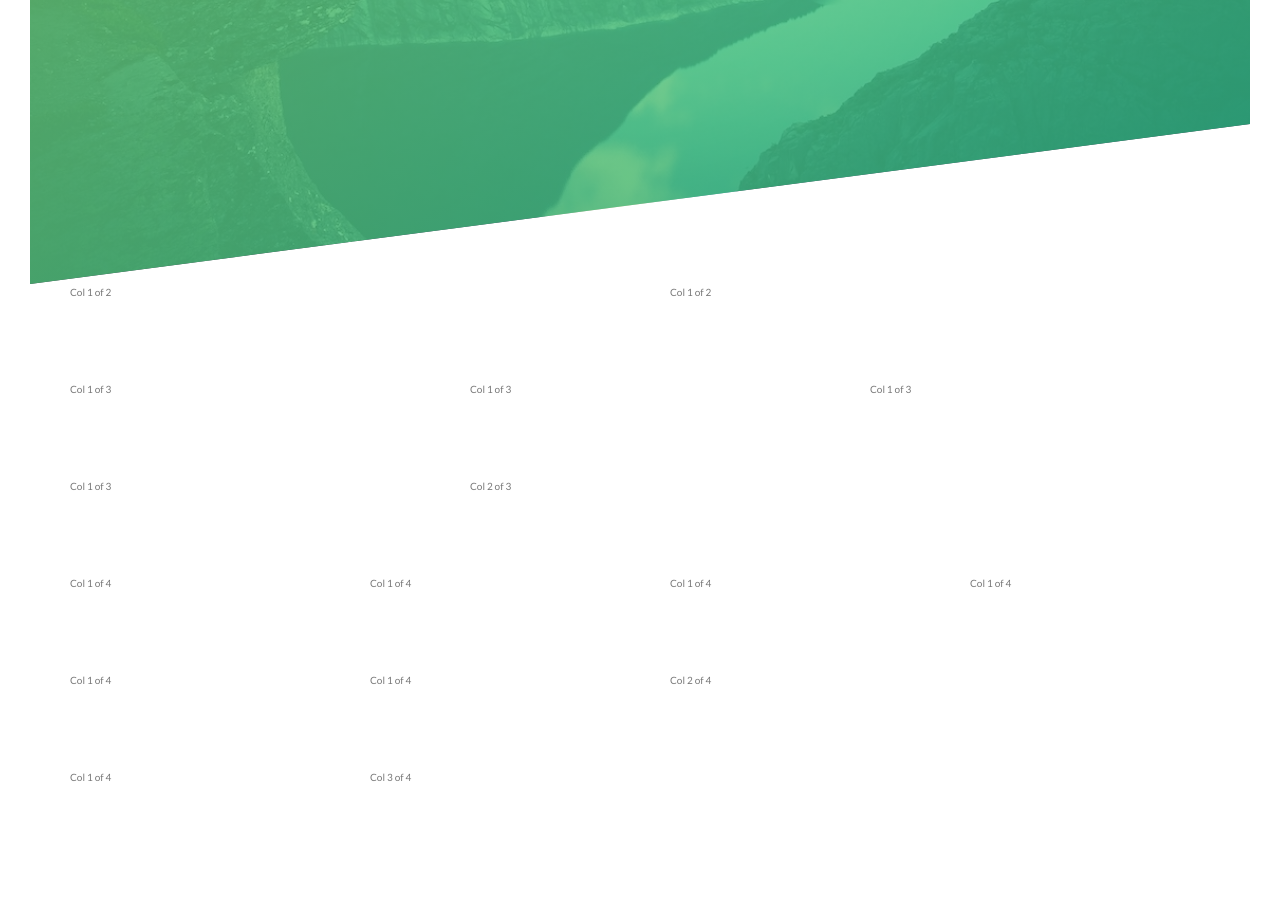
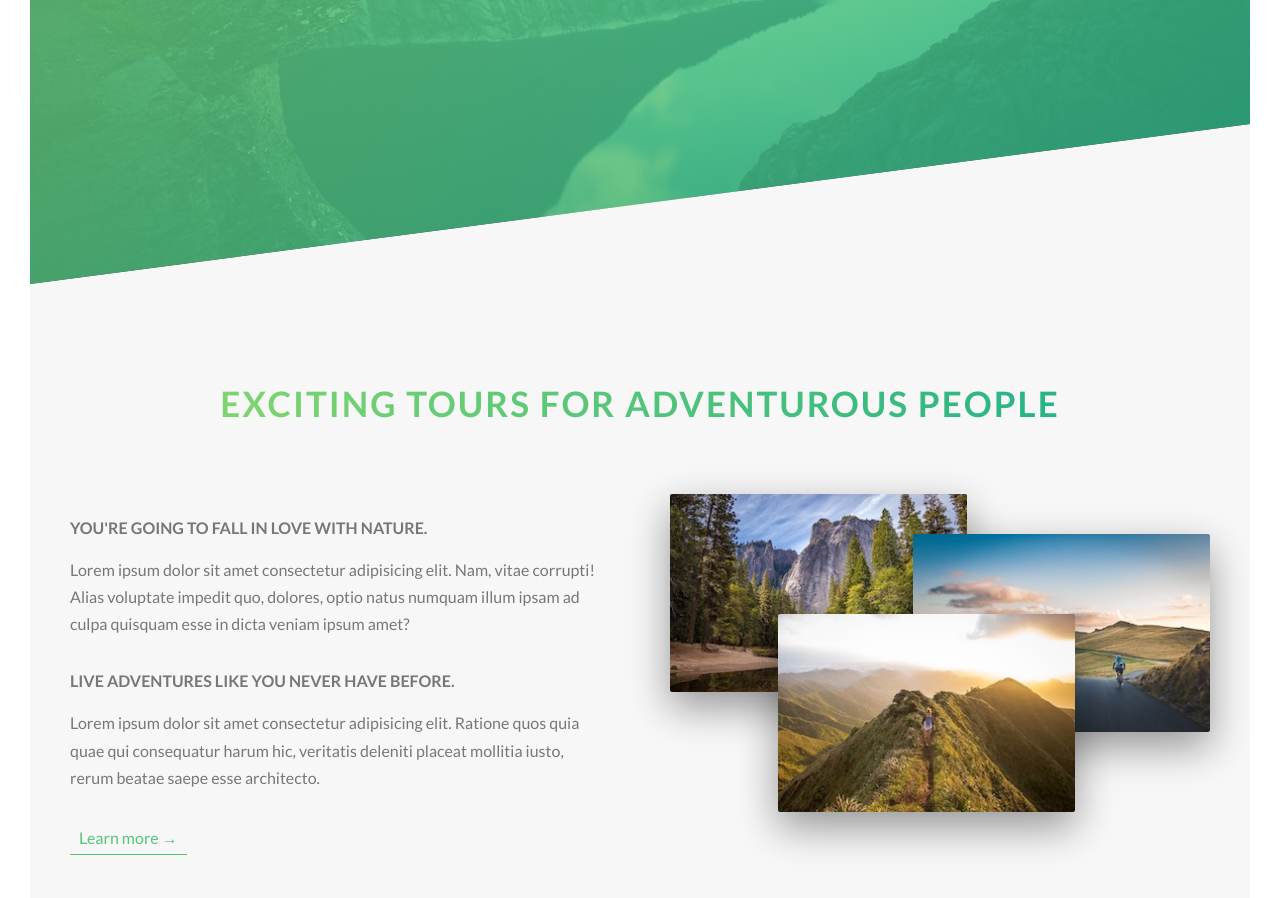
Before and after one commit to EzikeChris/Advanced-CSS-and-Sass-Flexbox-Grid-Animations-and-More-, a website: page Project_2/index.html in a window 1280 px wide. Shown: the part 506-1404 px from the top of the page. Before the commit the page ends 1322 px from the top, so only its background shows below. Drawn offline with Linux system fonts and the light colour scheme.

Commit message:
feat: about us section heading & row

```diff
--- a/Project_2/index.html
+++ b/Project_2/index.html
@@ -24,6 +24,7 @@
           <a href="#section-tours" class="btn btn--white btn--animated">Discover our tour</a>
       </div>
   </header>
+  <!--
         <section class="grid-test">
             <div class="row">
                 <div class="col-1-of-2">
@@ -86,5 +87,68 @@
                 </div>
             </div>
         </section>
+    -->
+
+    <main>
+
+        <!-- About Us Section -->
+        <section   class="section-about">
+            <div class="u-center-text u-margin-bottom-big">
+                <h2 class="heading-secondary">
+                    Exciting tours for adventurous people
+                </h2>
+            </div>
+            <div class="row">
+                <div class="col-1-of-2">
+                    <h3 class="heading-tertiary u-margin-bottom-small">You're going to fall in love with nature.</h3>
+                    <p class="paragraph">
+                        Lorem ipsum dolor sit amet consectetur adipisicing elit. Nam, vitae corrupti! Alias voluptate impedit quo, dolores, optio natus numquam illum ipsam ad culpa quisquam esse in dicta veniam ipsum amet?
+                    </p>
+                    <h3 class="heading-tertiary u-margin-bottom-small">Live adventures like you never have before.</h3>
+                    <p class="paragraph">
+                        Lorem ipsum dolor sit amet consectetur adipisicing elit. Ratione quos quia quae qui consequatur harum hic, veritatis deleniti placeat mollitia iusto, rerum beatae saepe esse architecto.
+                    </p>
+                    <a href="#" class="btn-text">Learn more &rarr;</a>
+                </div>
+                <div class="col-1-of-2">
+                    <div class="composition">
+                        <img srcset="img/nat-1.jpg 300w, img/nat-1-large.jpg 1000w"
+                            sizes="(max-width: 900px) 20vw, (max-width: 600px) 30vw, 300px"
+                            alt="Photo 1"
+                            class="composition__photo composition__photo--p1"
+                            src="img/nat-1-large.jpg"
+                        >
+                        <img srcset="img/nat-2.jpg 300w, img/nat-2-large.jpg 1000w"
+                            sizes="(max-width: 900px) 20vw, (max-width: 600px) 30vw, 300px"
+                            alt="Photo 2"
+                            class="composition__photo composition__photo--p2"
+                            src="img/nat-2-large.jpg"
+                        >
+                        <img srcset="img/nat-3.jpg 300w, img/nat-3-large.jpg 1000w"
+                            sizes="(max-width: 900px) 20vw, (max-width: 600px) 30vw, 300px"
+                            alt="Photo 3"
+                            class="composition__photo composition__photo--p3"
+                            src="img/nat-3-large.jpg"
+                        >
+
+                        <!--
+                        <img src="img/nat-1-large.jpg" alt="Photo 1" class="composition__photo composition__photo--p1">
+                        <img src="img/nat-2-large.jpg" alt="Photo 2" class="composition__photo composition__photo--p2">
+                        <img src="img/nat-3-large.jpg" alt="Photo 3" class="composition__photo composition__photo--p3">
+                        -->
+                    </div>
+                </div>
+            </div>
+
+        </section>
+
+
+
+
+
+
+
+
+    </main>
   </body>
 </html>
```
Also changed, not shown: sass/pages/_home.scss (+14 -0 lines).
